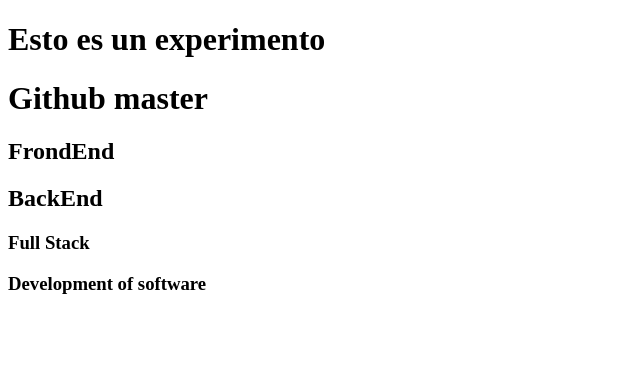
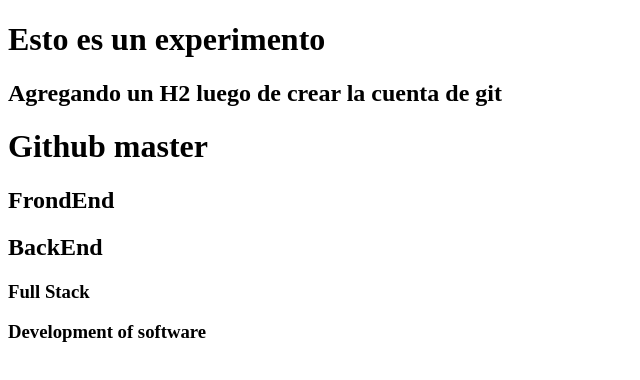
Before and after one commit to paulo29012002/Primer-Repo, a plain HTML site: page index.html in a window 1280 px wide. Shown: the whole page, without its empty margins (0-640 px from the left). Drawn offline with Linux system fonts and the light colour scheme.

Commit message:
Agregando una linea al html para probar

```diff
--- a/index.html
+++ b/index.html
@@ -7,6 +7,7 @@
 </head>
 <body>
     <h1>Esto es un experimento</h1>
+    <h2>Agregando un H2 luego de crear la cuenta de git</h2>
     <h1>Github master</h1>
     <h2>FrondEnd</h2>
     <h2>BackEnd</h2>
```
